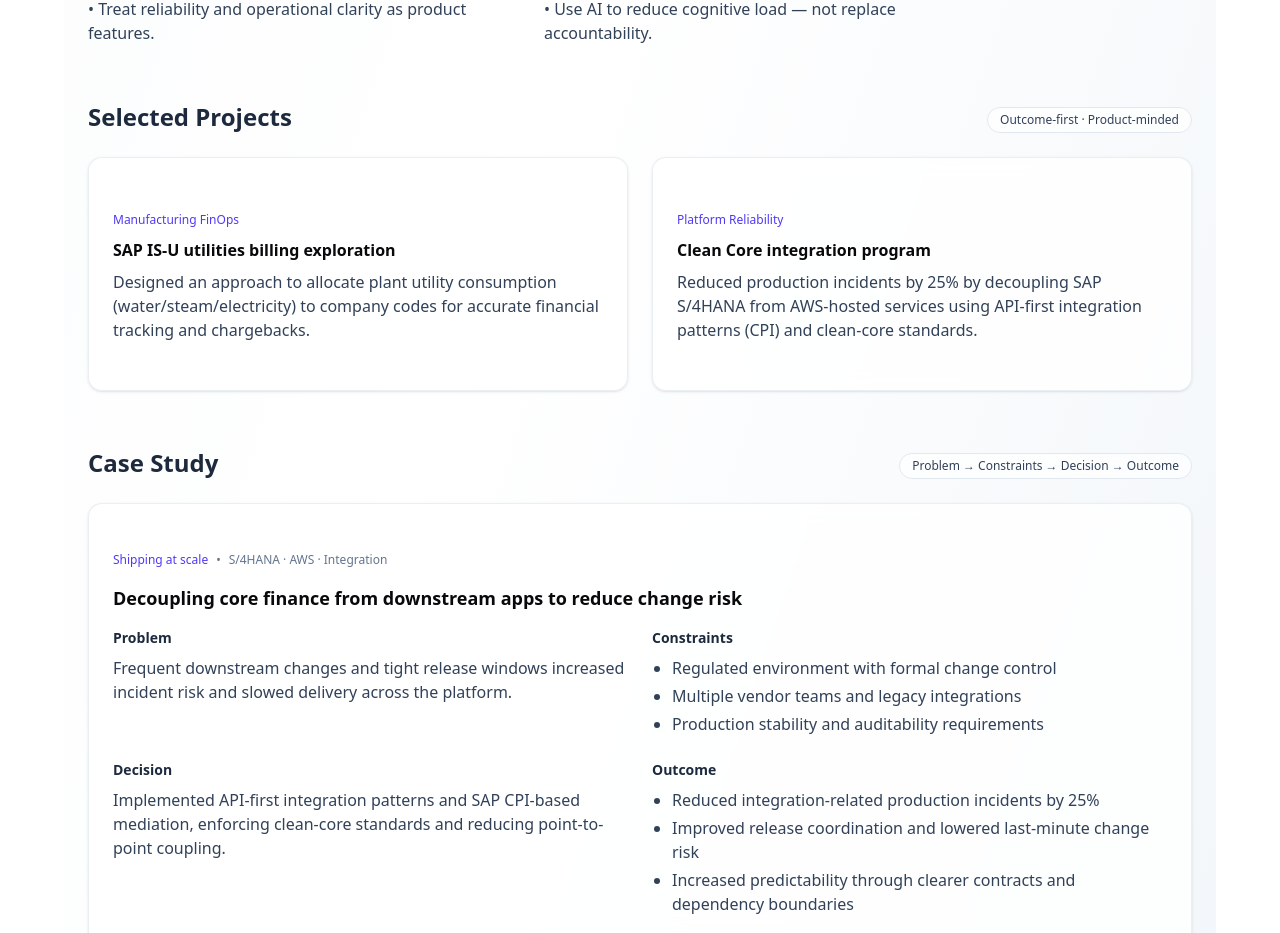
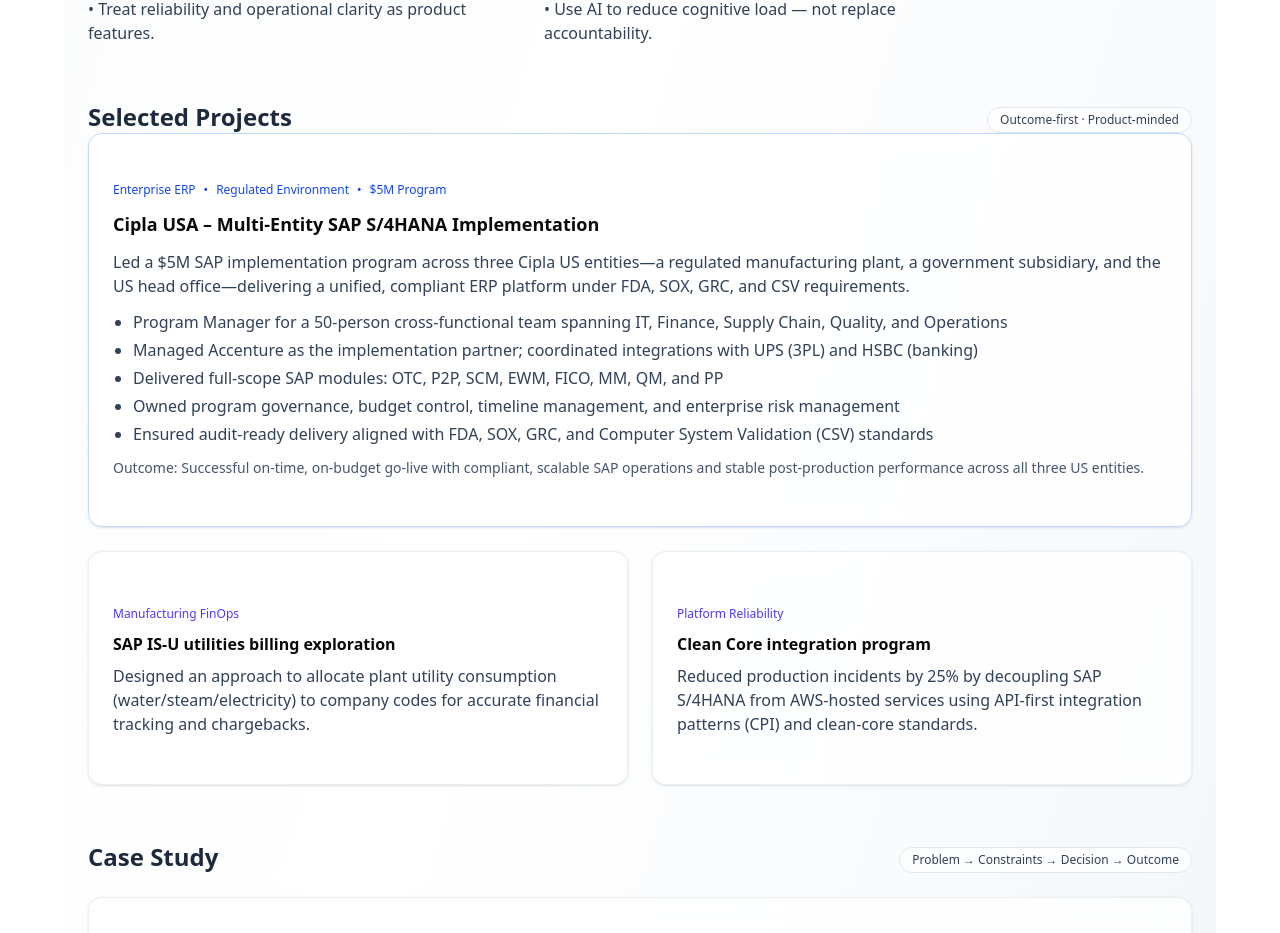
Before and after one commit to khanasad09/asad-portfolio, a Next.js app: page / in a window 1280 px wide. Shown: the part 1920-2853 px from the top of the page. Built offline with nearby package versions, Linux system fonts and the light colour scheme.

Commit message:
Update Portfolio.tsx

```diff
--- a/components/Portfolio.tsx
+++ b/components/Portfolio.tsx
@@ -257,6 +257,41 @@
           <h2 className="text-2xl font-semibold text-slate-800">Selected Projects</h2>
           <Pill>Outcome-first · Product-minded</Pill>
         </div>
+
+<Card className="border border-blue-200 bg-white/80 backdrop-blur shadow-sm hover:shadow-md transition-all hover:-translate-y-0.5">
+  <CardContent className="p-6 space-y-3">
+    <div className="flex flex-wrap items-center gap-2 text-xs text-blue-700 font-medium">
+      <span>Enterprise ERP</span>
+      <span>•</span>
+      <span>Regulated Environment</span>
+      <span>•</span>
+      <span>$5M Program</span>
+    </div>
+
+    <h3 className="font-semibold text-lg">
+      Cipla USA – Multi-Entity SAP S/4HANA Implementation
+    </h3>
+
+    <p className="text-slate-700">
+      Led a $5M SAP implementation program across three Cipla US entities—a regulated manufacturing plant, a
+      government subsidiary, and the US head office—delivering a unified, compliant ERP platform under FDA,
+      SOX, GRC, and CSV requirements.
+    </p>
+
+    <ul className="list-disc pl-5 space-y-1 text-slate-700">
+      <li>Program Manager for a 50-person cross-functional team spanning IT, Finance, Supply Chain, Quality, and Operations</li>
+      <li>Managed Accenture as the implementation partner; coordinated integrations with UPS (3PL) and HSBC (banking)</li>
+      <li>Delivered full-scope SAP modules: OTC, P2P, SCM, EWM, FICO, MM, QM, and PP</li>
+      <li>Owned program governance, budget control, timeline management, and enterprise risk management</li>
+      <li>Ensured audit-ready delivery aligned with FDA, SOX, GRC, and Computer System Validation (CSV) standards</li>
+    </ul>
+
+    <p className="text-sm text-slate-600">
+      Outcome: Successful on-time, on-budget go-live with compliant, scalable SAP operations and stable post-production
+      performance across all three US entities.
+    </p>
+  </CardContent>
+</Card>
 
         <div className="grid md:grid-cols-2 gap-6 mt-6">
           <Card className="border border-slate-200/70 bg-white/80 backdrop-blur shadow-sm hover:shadow-md transition-all hover:-translate-y-0.5">
```
